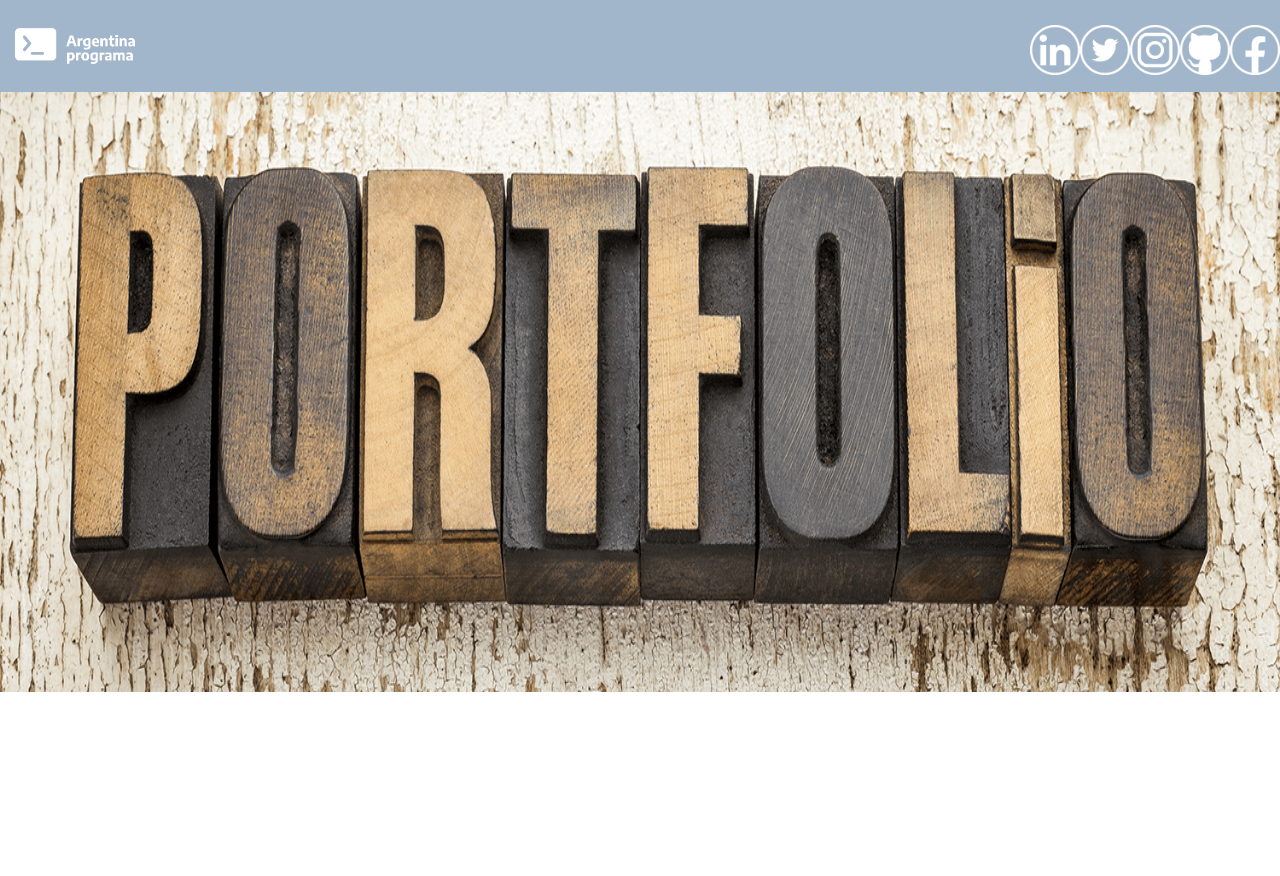
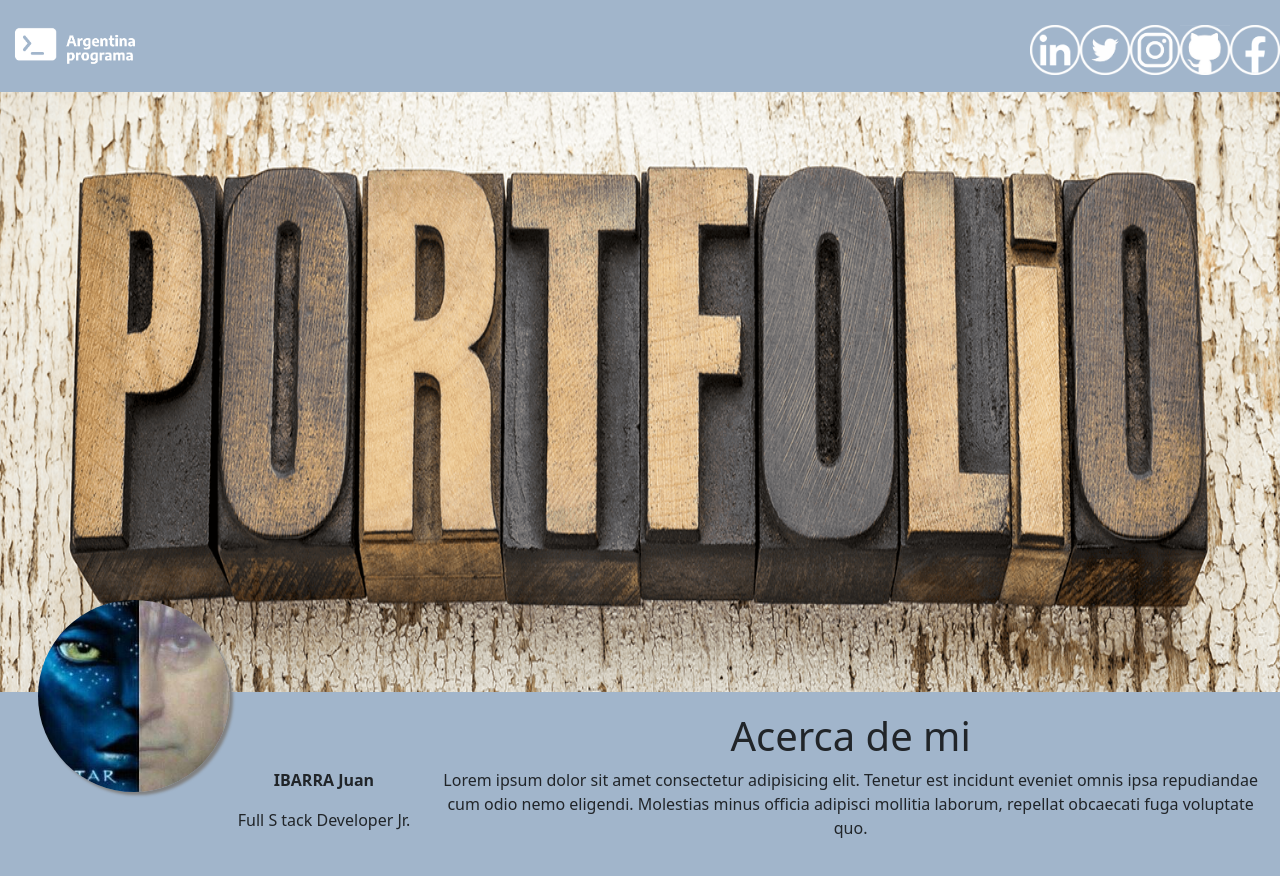
Before and after one commit to Juanito63git/TPIntegradorAP, an Angular app: page / in a window 1280 px wide. Before the commit the page ends 800 px from the top, so only its background shows below. Built offline with nearby package versions, Linux system fonts and the light colour scheme.

Commit message:
modificaciones header

```diff
--- a/src/app/app.component.html
+++ b/src/app/app.component.html
@@ -1 +1,2 @@
 <app-header></app-header>
+<app-acerca-de></app-acerca-de>
--- a/src/app/app.module.ts
+++ b/src/app/app.module.ts
@@ -7,6 +7,7 @@ import { HeaderComponent } from './components/header/header.component';
 import { LogoAPComponent } from './components/logo-ap/logo-ap.component';
 import { RedsocialComponent } from './components/redsocial/redsocial.component';
 import { BannerComponent } from './components/banner/banner.component';
+import { AcercaDeComponent } from './components/acerca-de/acerca-de.component';
 
 @NgModule({
   declarations: [
@@ -14,7 +15,8 @@ import { BannerComponent } from './components/banner/banner.component';
     HeaderComponent,
     LogoAPComponent,
     RedsocialComponent,
-    BannerComponent
+    BannerComponent,
+    AcercaDeComponent
   ],
   imports: [
     BrowserModule,
--- /dev/null
+++ b/src/app/components/acerca-de/acerca-de.component.html
@@ -0,0 +1,17 @@
+<div class="row">
+  <div class="col-xs-12 col-sm-2 col-md-2 col-lg-2">
+    <img src="../../../assets/Avatar.jpeg" class="img-fluid" id="fotoperfil">
+  </div>
+  <div class="col-xs-12 col-sm-2 col-md-2 col-lg-2">
+    <p id="nombre">IBARRA Juan</p>
+    <p>Full S tack Developer Jr.</p>
+  </div>
+  <div class="col-xs-12 col-sm-8 cgol-md-8 col-lg-8">
+    <span>
+      <h1>Acerca de mi</h1>
+      <p>Lorem ipsum dolor sit amet consectetur adipisicing elit. Tenetur est incidunt eveniet omnis ipsa repudiandae
+        cum odio nemo eligendi. Molestias minus officia adipisci mollitia laborum, repellat obcaecati fuga voluptate
+        quo.</p>
+    </span>
+  </div>
+</div>
```
Also changed, not shown: src/app/components/acerca-de/acerca-de.component.ts (added, +10 -0 lines), src/assets/Avatar.jpeg (added), 1 other file (tests, documents, lock files or other folders).
